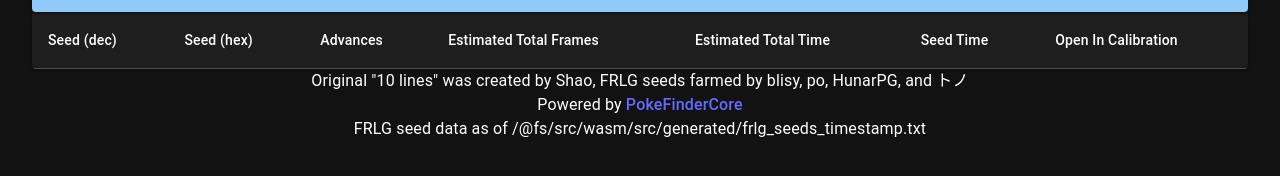
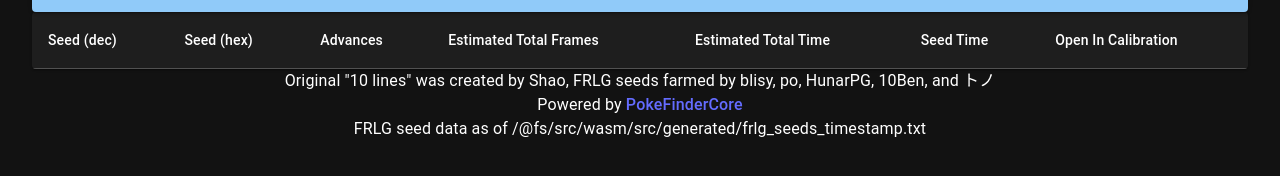
Before and after one commit to lincoln-lm/ten-lines, a React (Vite) app: page / in a window 1280 px wide. Shown: the part 566-742 px from the top of the page. Built offline with nearby package versions, Linux system fonts and the light colour scheme.

Commit message:
Add 10Ben to App.tsx

```diff
--- a/src/App.tsx
+++ b/src/App.tsx
@@ -65,7 +65,7 @@ function TenLinesPages() {
 
             <footer>
                 Original "10 lines" was created by Shao, FRLG seeds farmed by
-                blisy, po, HunarPG, and トノ
+                blisy, po, HunarPG, 10Ben, and トノ
                 <br />
                 Powered by{" "}
                 <a href="https://github.com/Admiral-Fish/PokeFinder">
```
